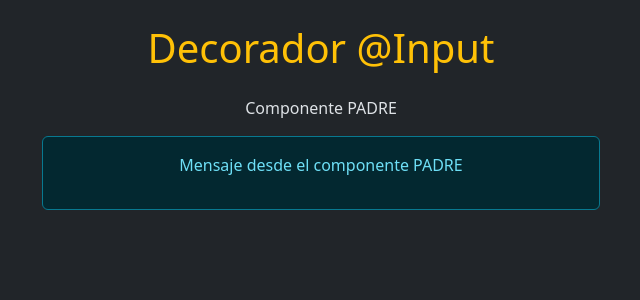
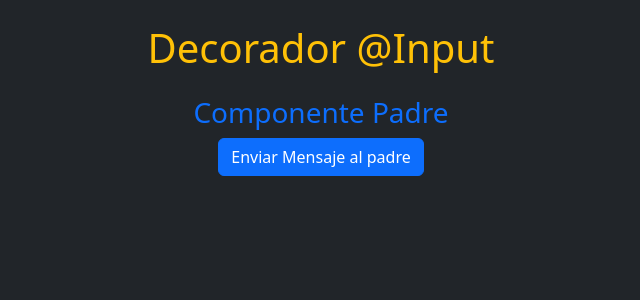
Before and after one commit to tavogus007/UDEMY_Angular, an Angular app: page / in a window 1280 px wide. Shown: the top 300 px of the page, without its empty margins (319-959 px from the left). Built offline with nearby package versions, Linux system fonts and the light colour scheme.

Commit message:
Feat: :art: @Output decorator

```diff
--- a/src/app/padre/hijo/hijo.component.html
+++ b/src/app/padre/hijo/hijo.component.html
@@ -1,3 +1,5 @@
-<div class="alert alert-info w-50 mx-auto">
-    <p>{{ mensaje }}</p>
+<div class="container">
+    <button class="btn btn-primary" (click)="enviarMensaje()">
+        Enviar Mensaje al padre
+    </button>
 </div>
--- a/src/app/padre/hijo/hijo.component.ts
+++ b/src/app/padre/hijo/hijo.component.ts
@@ -1,4 +1,4 @@
-import { Component, Input } from '@angular/core';
+import { Component, EventEmitter, Input, Output } from '@angular/core';
 
 @Component({
   selector: 'app-hijo',
@@ -8,6 +8,10 @@
   styleUrl: './hijo.component.css',
 })
 export class HijoComponent {
-  //Esto significa ! => "No nulo (non-null)", significa que este operador o variable en este vaso, se va a inicializar posteriormente
-  @Input() mensaje!: string; //recibira informacion del compnente padre)
+  @Output() notificarPadre = new EventEmitter<string>();
+
+  enviarMensaje(){
+    //Emitir el evento con un mensaje
+    this.notificarPadre.emit("Mensaje desde el componente HIJO al PADRE");
+  }
 }
--- a/src/app/padre/padre.component.html
+++ b/src/app/padre/padre.component.html
@@ -1,2 +1,8 @@
-<p>Componente PADRE</p>
-<app-hijo [mensaje]="mensajePadre"/>
+<div class="container">
+    <h3 class="text-primary">Componente Padre</h3>
+    <app-hijo (notificarPadre)="recibirNotificacion($event)"/>
+
+    @if(mensaje){
+        <p class="mt-3 alert alert-info w-50 mx-auto">{{mensaje}}</p>
+    }
+</div>
--- a/src/app/padre/padre.component.ts
+++ b/src/app/padre/padre.component.ts
@@ -9,5 +9,11 @@
   styleUrl: './padre.component.css'
 })
 export class PadreComponent {
-  mensajePadre: string = "Mensaje desde el componente PADRE";
+  mensaje: string = "";
+
+  //Se emitio una cadena, es lo que se recibe del componente hijo
+  recibirNotificacion(mensaje: string){
+    this.mensaje = mensaje;
+  }
+
 }
```
